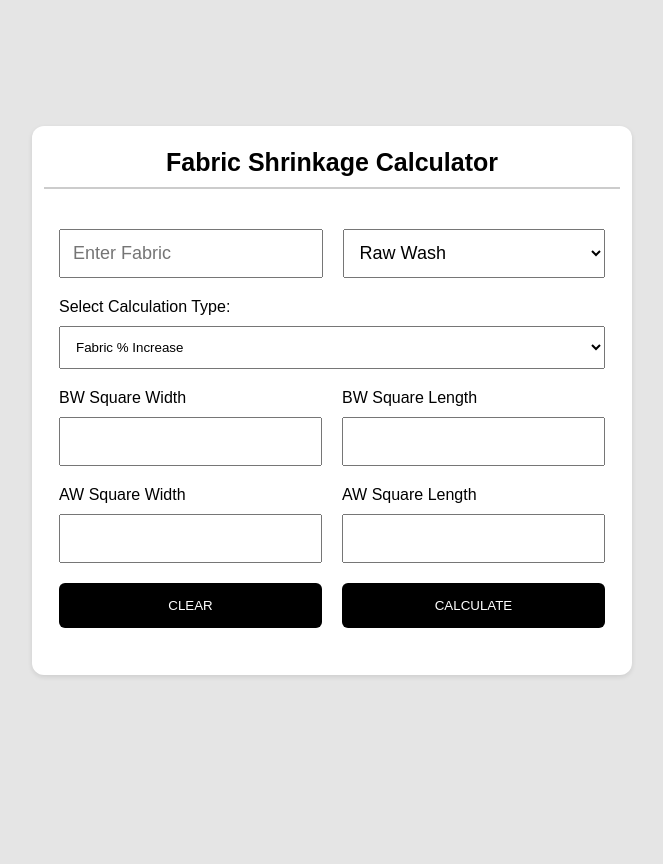
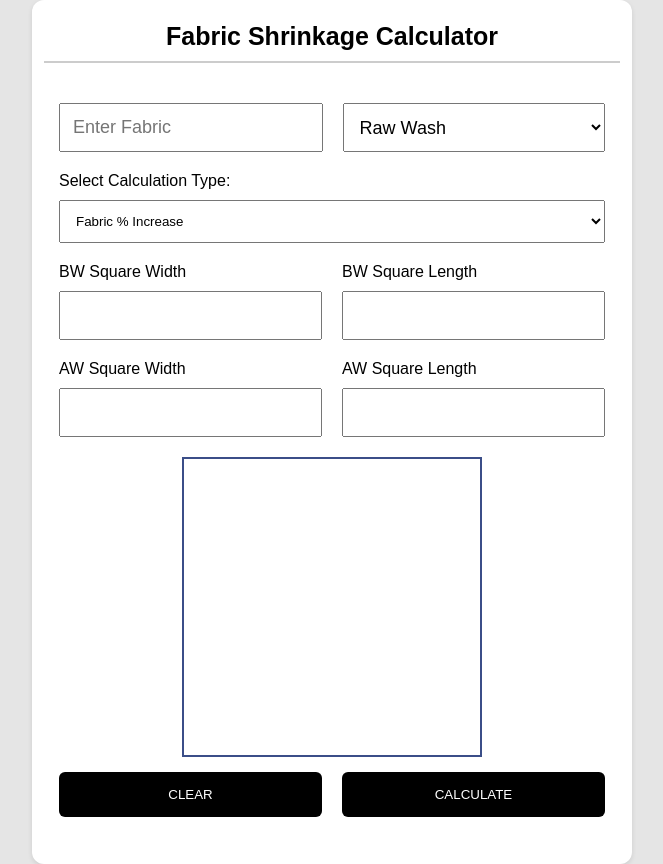
Before and after one commit to nikhilroy2/fabric-calculator, a plain HTML site: page index.html in a window 1280 px wide. Shown: the whole page, without its empty margins (308-971 px from the left). Before the commit the page ends 800 px from the top, so only its background shows below. Drawn offline with Linux system fonts and the light colour scheme.

Commit message:
update changes

```diff
--- a/style.css
+++ b/style.css
@@ -81,3 +81,9 @@ body{
 .calculator_wrapper .form_multi_group button:hover{
     opacity:.8
 }
+.calculator_wrapper .fabric_size_output .fabric_size{
+    width: 300px;
+    height: 300px;
+    margin: 15px auto;
+    border: 2px solid #3B4E88;
+}
```
